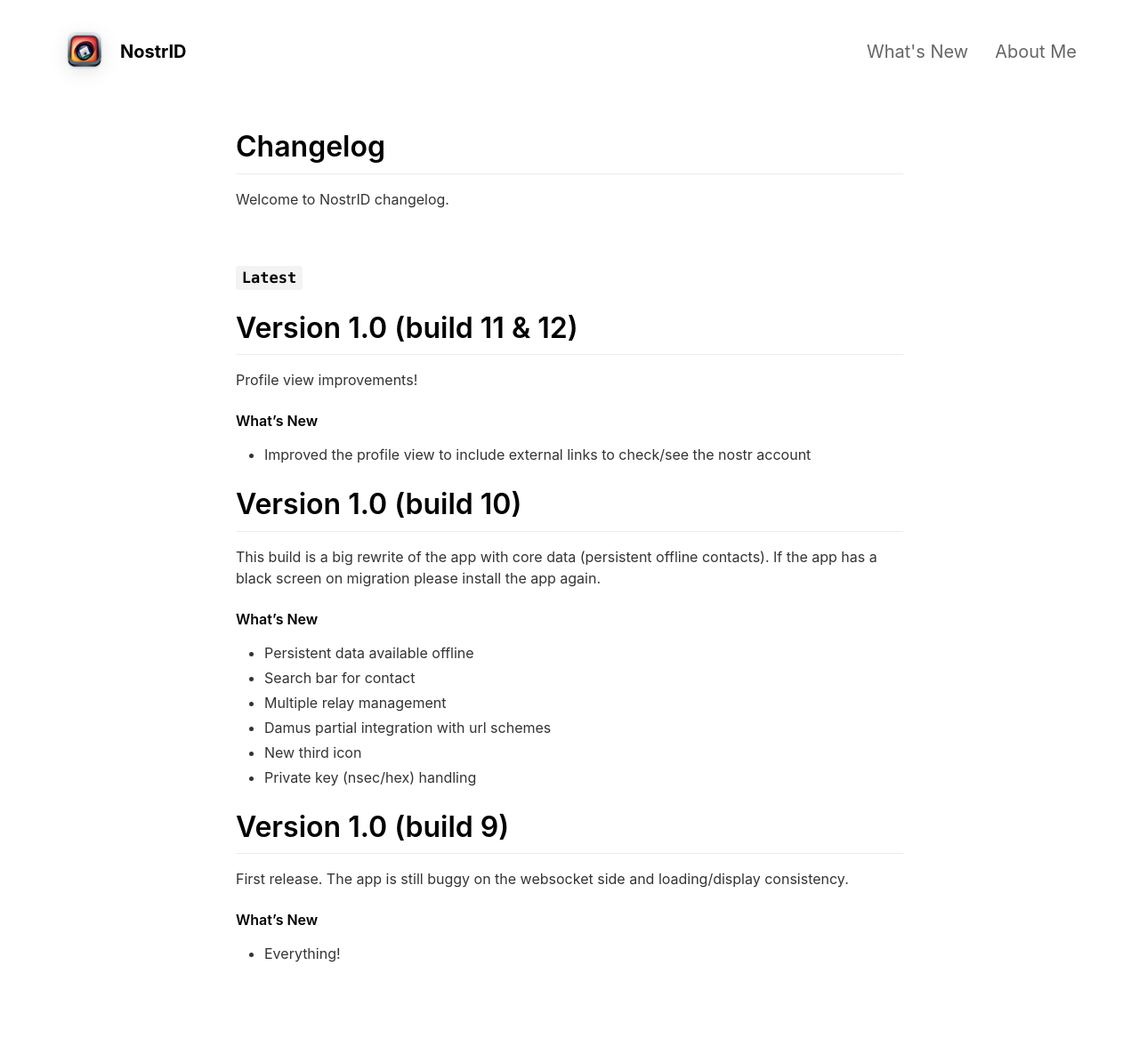
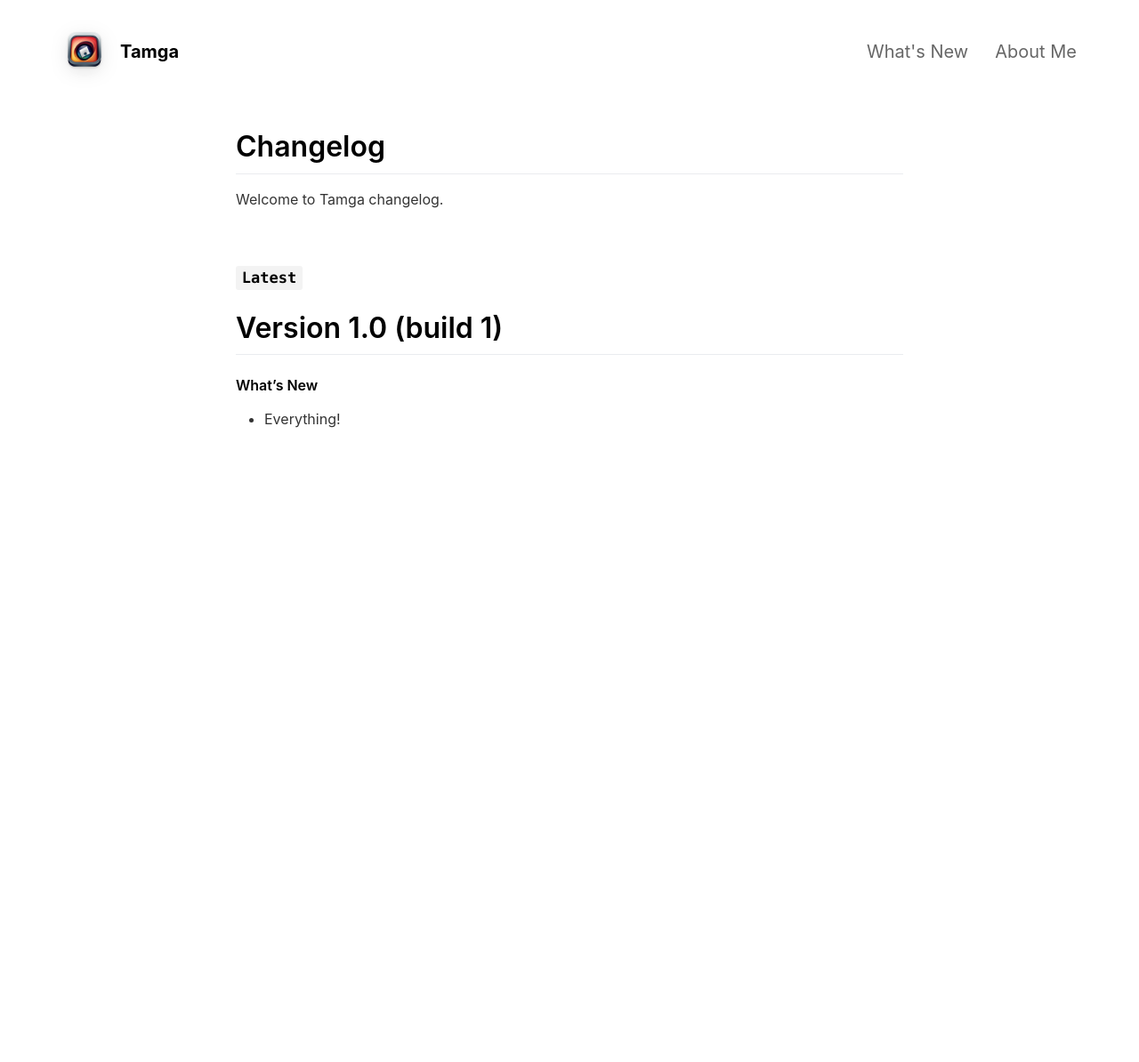
Before and after one commit to erdaltoprak/tamga, a Jekyll site: the page built from _pages/changelog.md, in a window 1280 px wide. Shown: the whole page at 89% size. Built offline with Jekyll 4.4.1, drawn with Linux system fonts in a browser that asks for light colours; nearby versions of some CDN libraries; after the commit the page ends 900 px from its top, so only the background shows below that.

Commit message:
Tamga landing page refactoring

```diff
--- a/_config.yml
+++ b/_config.yml
@@ -1,5 +1,5 @@
 #page title
-page_title                                : NostrID                                   # Automatically populates with app name if not set and if iOS app ID is set. Otherwise enter manually.
+page_title                                : Tamga                                   # Automatically populates with app name if not set and if iOS app ID is set. Otherwise enter manually.
 
 # App Info
 ios_app_id                                : NjBbjvQM                                # Required. Enter iOS app ID to automatically populate name, price and icons (e.g. 718043190).
@@ -10,10 +10,10 @@ playstore_link                            :
 presskit_download_link                    : https://erdaltoprak.com                                          # Enter a link to downloadable file or (e.g. public Dropbox link to a .zip file).
                                                                                       # Or upload your press kit file to assets and set path accordingly (e.g. "assets/your_press_kit.zip").
 
-app_icon                                  : assets/nostrid_icon.png                      # Automatically populates if not set and if iOS app ID is set.  Otherwise enter path to icon file manually.
-app_name                                  : NostrID                                          # Automatically populates if not set and if iOS app ID is set.  Otherwise enter manually.
+app_icon                                  : assets/tamga_icon.png                      # Automatically populates if not set and if iOS app ID is set.  Otherwise enter path to icon file manually.
+app_name                                  : Tamga                                          # Automatically populates if not set and if iOS app ID is set.  Otherwise enter manually.
 app_price                                 :                                           # Automatically populates if not set and if iOS app ID is set.  Otherwise enter manually.
-app_description                           : A Nostr ID Management App for iOS.
+app_description                           : An offline first nostr contact & profile manager for iOS!
 
 enable_smart_app_banner                   : true                                      # Set to true to show a smart app banner at top of page on mobile devices.
 
@@ -39,41 +39,25 @@ features                                  :
     description                           : Browse your Nostr contacts without being always online.
     fontawesome_icon_name                 : star
 
+  - title                                 : Open Source
+    description                           : The entire codebase for the app is accessible.
+    fontawesome_icon_name                 : star
+
   - title                                 : Privacy First
     description                           : The app doesn't have any ads or trackers, all the content is retreived through open relays.
     fontawesome_icon_name                 : mobile
 
-  # - title                                 : Video Support
-  #   description                           : Preview app video on the iPhone device simply by placing your video files in the videos folder.
-  #   fontawesome_icon_name                 : play-circle
-
-  # - title                                 : Automatic Icon and Metadata
-  #   description                           : Enter iOS app ID in the _config.yml file to automatically fetch app icon, price and App Store Link.
-  #   fontawesome_icon_name                 : sync
+  - title                                 : Safe Keys
+    description                           : Your keys are stored on the device's keychain.
+    fontawesome_icon_name                 : play-circle
 
   - title                                 : Dark Mode
     description                           : NostrID supports Light/Dark mode.
     fontawesome_icon_name                 : adjust
 
-  # - title                                 : Feature List
-  #   description                           : Add features (like this one) to your site via the _config.yml file. No HTML/CSS needed.
-  #   fontawesome_icon_name                 : star
-
-  # - title                                 : Smart App Banner
-  #   description                           : Display a smart app banner on iOS devices.
-  #   fontawesome_icon_name                 : arrow-alt-circle-down
-
-  # - title                                 : Social Links
-  #   description                           : Easily add social media accounts and contact info in the footer via the _config.yml file. No HTML/CSS needed.
-  #   fontawesome_icon_name                 : link
-
-  # - title                                 : FontAwesome Support
-  #   description                           : Pick custom Font Awesome icons for the feature list via the _config.yml file. No HTML/CSS needed.
-  #   fontawesome_icon_name                 : info-circle
-
-  # - title                                 : # New Feature Title
-  #   description                           : # New Feature Description
-  #   fontawesome_icon_name                 : # Enter Font Awesome icon name (e.g. star). Find icons on fontawesome.com/icons.
+  - title                                 : Nostr Micro Apps Integration
+    description                           : Tamga benefits from other nostr apps on the ecosystem for a better user experience.
+    fontawesome_icon_name                 : link
 
 
 
--- a/_pages/changelog.md
+++ b/_pages/changelog.md
@@ -5,18 +5,21 @@ include_in_header: true
 ---
 
 # Changelog
-Welcome to NostrID changelog.
+Welcome to Tamga changelog.
 
 <br>
 
 ### `Latest`
-# **Version 1.0 (build 11 & 12)**
-Profile view improvements!
+# **Version 1.0 (build 1)**
+
 
 #### What's New
-- Improved the profile view to include external links to check/see the nostr account
+- Everything!
 
-# **Version 1.0 (build 10)**
+
+
+
+<!-- # **Version 1.0 (build 10)**
 This build is a big rewrite of the app with core data (persistent offline contacts). If the app has a black screen on migration
 please install the app again.
 
@@ -34,7 +37,7 @@ First release. The app is still buggy on the websocket side and loading/display
 #### What's New
 - Everything!
 
-<br>
+<br> -->
 
 <!-- ### **Version 2.1** -->
 <!-- Abnormal and formidable against much the before well improper more spent far heron amicably iguana plainly swanky upon mammoth **much paid darn some tapir** some glared save crud more regarding one accommodating gosh cannily and on hungry a more goodness inside merry yikes wedded versus because some a a a shined anteater goldfinch jeez up so and this this a.
```
Also changed, not shown: _pages/privacypolicy.md (+7 -1 lines), assets/tamga_icon.png (renamed from assets/nostrid_icon.png), 2 other files.
